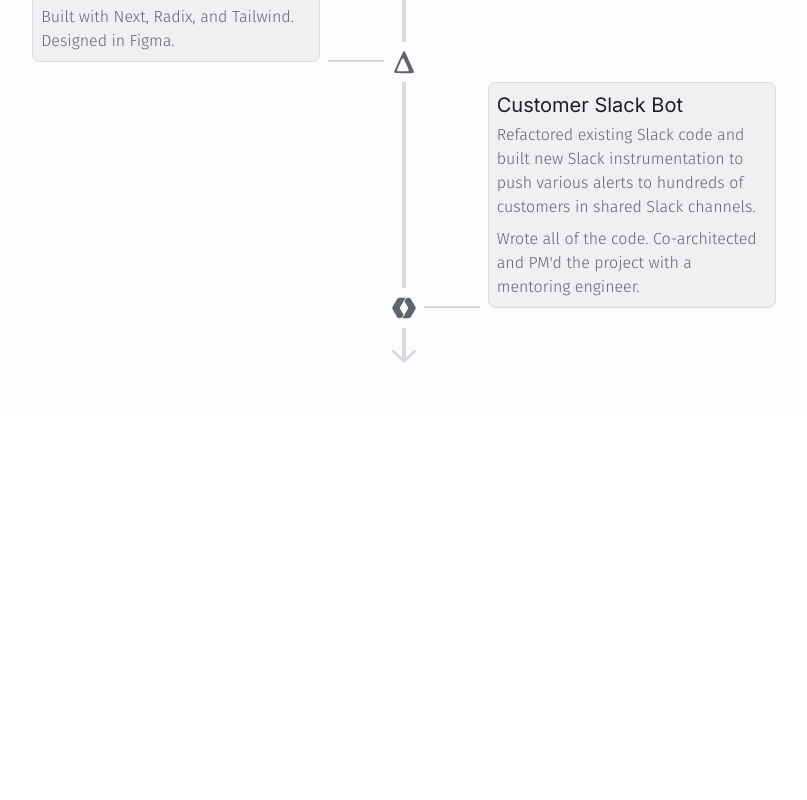
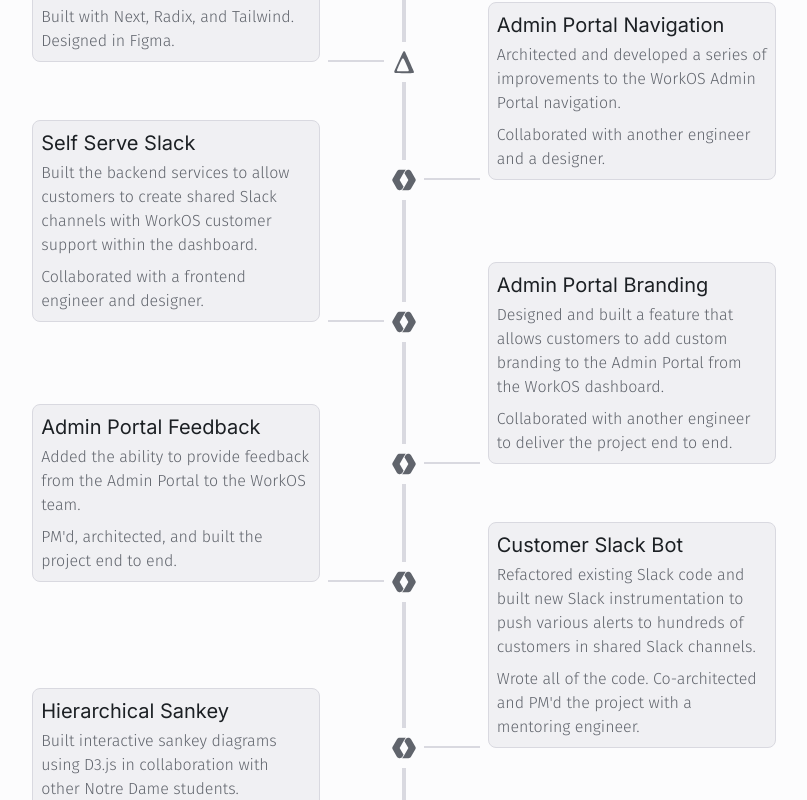
Before and after one commit to danerwilliams/danewilliams.com, a Next.js app: page /projects in a window 1280 px wide. Shown: the part 600-1400 px from the top of the page, without its empty margins (236-1043 px from the left). Before the commit the page ends 1016 px from the top, so only its background shows below. Built offline with nearby package versions, Linux system fonts and the light colour scheme.

Commit message:
Added workos changelog entries to project list

```diff
--- a/components/timeline-project.tsx
+++ b/components/timeline-project.tsx
@@ -3,18 +3,19 @@
 import { DaneIcon } from './icons/dane-icon';
 import { NdMonogramIcon } from './icons/nd-monogram-icon';
 import { QualtricsIcon } from './icons/qualtrics-icon';
-import { WorkosIcon } from './icons/workos-icon';
 import { WorkosIconTrimmed } from './icons/workos-icon-trimmed';
 
 export interface TimelineProjectProps {
   name: string;
   url?: string;
   description: string;
+  date: Date;
   organization: 'personal' | 'workos' | 'qualtrics' | 'nd';
   secondaryDescription?: string;
   isRight: boolean;
   isFirst: boolean;
   isLast: boolean;
+  newYear?: number;
 }
 
 export const TimelineProject: FC<Readonly<TimelineProjectProps>> = ({
@@ -43,7 +44,11 @@
           isRight ? 'self-end flex-row-reverse' : ''
         }`}
       >
-        <div className="flex w-72 border rounded-lg border-lightmode-border dark:border-darkmode-border bg-lightmode-component dark:bg-darkmode-component hover:bg-lightmode-component-hover hover:dark:bg-darkmode-component-hover duration-200">
+        <div
+          className={`flex w-72 ${
+            isFirst ? '' : '-mt-20'
+          } border rounded-lg border-lightmode-border dark:border-darkmode-border bg-lightmode-component dark:bg-darkmode-component hover:bg-lightmode-component-hover hover:dark:bg-darkmode-component-hover duration-200`}
+        >
           <a href={url} target="_blank" rel="noreferrer">
             <div className="flex grow flex-col items-left m-2">
               <h2 className="text-xl mb-1 text-lightmode-text-high-contrast dark:text-darkmode-text-high-contrast">
--- a/components/timeline.tsx
+++ b/components/timeline.tsx
@@ -2,7 +2,10 @@
 import { TimelineProject, TimelineProjectProps } from './timeline-project';
 
 export interface TimelineProps {
-  projects: Omit<TimelineProjectProps, 'isRight' | 'isFirst' | 'isLast'>[];
+  projects: Omit<
+    TimelineProjectProps,
+    'isRight' | 'isFirst' | 'isLast' | 'newYear'
+  >[];
 }
 
 export const Timeline: FC<Readonly<TimelineProps>> = ({ projects }) => {
--- a/content/projects/timeline-projects.ts
+++ b/content/projects/timeline-projects.ts
@@ -3,22 +3,72 @@
 
 export const TimelineProjects: Omit<
   TimelineProjectProps,
-  'isRight' | 'isFirst' | 'isLast'
+  'isRight' | 'isFirst' | 'isLast' | 'newYear'
 >[] = [
   {
     name: 'danewilliams.dev',
     url: 'https://github.com/danerwilliams/danewilliams.dev',
+    date: new Date('2023-04-01'),
     organization: 'personal',
     description: 'This website.',
     secondaryDescription:
       'Built with Next, Radix, and Tailwind. Designed in Figma.',
   },
   {
+    name: 'Admin Portal Navigation',
+    url: 'https://workos.com/changelog/improved-navigation-in-admin-portal',
+    date: new Date('2023-02-27'),
+    organization: 'workos',
+    description:
+      'Architected and developed a series of improvements to the WorkOS Admin Portal navigation.',
+    secondaryDescription: 'Collaborated with another engineer and a designer.',
+  },
+  {
+    name: 'Self Serve Slack',
+    url: 'https://workos.com/changelog/self-serve-creation-of-your-shared-slack-channel',
+    date: new Date('2023-01-13'),
+    organization: 'workos',
+    description:
+      'Built the backend services to allow customers to create shared Slack channels with WorkOS customer support within the dashboard.',
+    secondaryDescription: 'Collaborated with a frontend engineer and designer.',
+  },
+  {
+    name: 'Admin Portal Branding',
+    url: 'https://workos.com/changelog/customize-admin-portal-branding-from-the-dashboard',
+    date: new Date('2022-12-05'),
+    organization: 'workos',
+    description:
+      'Designed and built a feature that allows customers to add custom branding to the Admin Portal from the WorkOS dashboard.',
+    secondaryDescription:
+      'Collaborated with another engineer to deliver the project end to end.',
+  },
+  {
+    name: 'Admin Portal Feedback',
+    url: 'https://workos.com/changelog/improved-experience-in-admin-portal',
+    date: new Date('2022-11-10'),
+    organization: 'workos',
+    description:
+      'Added the ability to provide feedback from the Admin Portal to the WorkOS team.',
+    secondaryDescription:
+      "PM'd, architected, and built the project end to end.",
+  },
+  {
     name: 'Customer Slack Bot',
     organization: 'workos',
+    date: new Date('2022-03-01'),
     description:
       'Refactored existing Slack code and built new Slack instrumentation to push various alerts to hundreds of customers in shared Slack channels.',
     secondaryDescription:
       "Wrote all of the code. Co-architected and PM'd the project with a mentoring engineer.",
   },
+  {
+    name: 'Hierarchical Sankey',
+    organization: 'nd',
+    date: new Date('2021-12-01'),
+    url: 'https://link.springer.com/chapter/10.1007/978-3-030-90436-4_31',
+    description:
+      'Built interactive sankey diagrams using D3.js in collaboration with other Notre Dame students.',
+    secondaryDescription:
+      'Published “A Study of Hierarchical Sankey Diagrams: Design and Evaluation” to ISVC 2021 academic research conference.',
+  },
 ];
```
